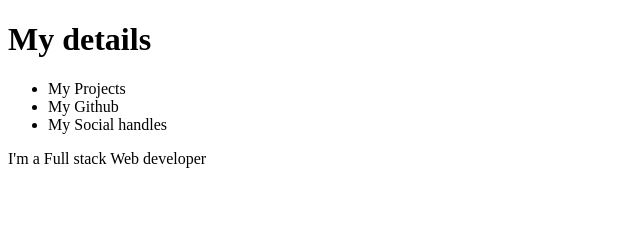
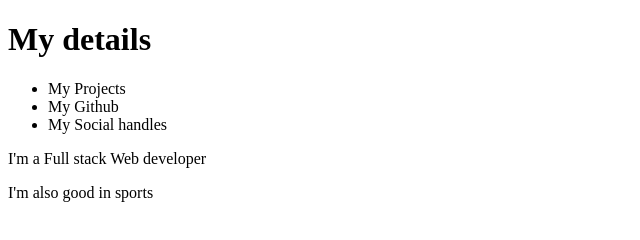
Before and after one commit to dev-puneet/learningGit-Github, a plain HTML site: page about.html in a window 1280 px wide. Shown: the whole page, without its empty margins (0-640 px from the left). Drawn offline with Linux system fonts and the light colour scheme.

Commit message:
update my info

```diff
--- a/about.html
+++ b/about.html
@@ -15,6 +15,7 @@
   </ul>
   <p>I'm a Full stack Web developer
   </p>
+  <p>I'm also good in sports</p>
 
 </body>
 </html>
```
